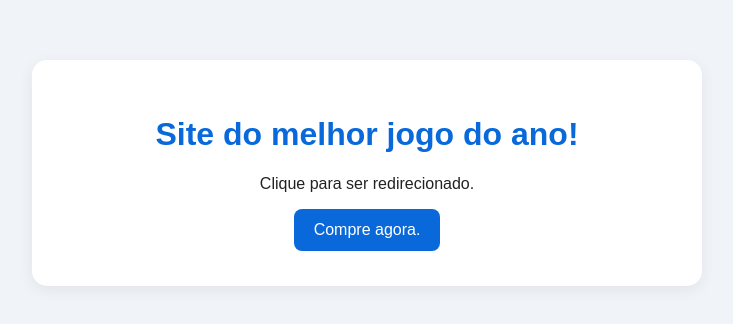
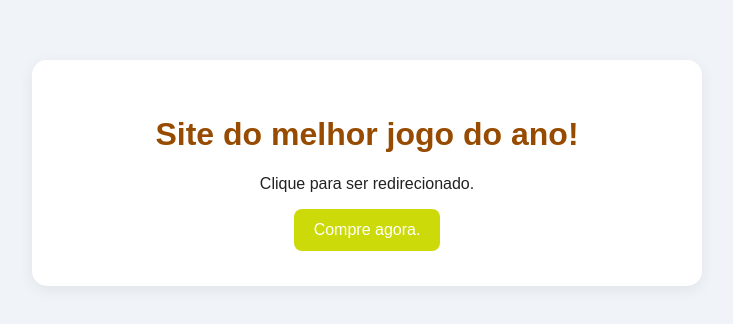
Before and after one commit to igormuriloas-hue/meu-site, a plain HTML site: page index.html in a window 1280 px wide. Shown: the whole page, without its empty margins (273-1006 px from the left). Drawn offline with Linux system fonts and the light colour scheme.

Commit message:
index.html

```diff
--- a/index.html
+++ b/index.html
@@ -4,7 +4,7 @@
 <head>
     <meta charset="UTF-8">
     <meta name="viewport" content="width=device-width, initial-scale=1.0">
-    <title>Meu Primeiro Site</title>
+    <title>Game of the year</title>
     <style>
         body {
             font-family: Arial, sans-serif;
@@ -25,12 +25,12 @@
         }
 
         h1 {
-            color: #0969da;
+            color: #964B00;
         }
 
         a {
             display: inline-block;
-            background: #0969da;
+            background: #ccda09;
             color: white;
             padding: 12px 20px;
             border-radius: 8px;
```
